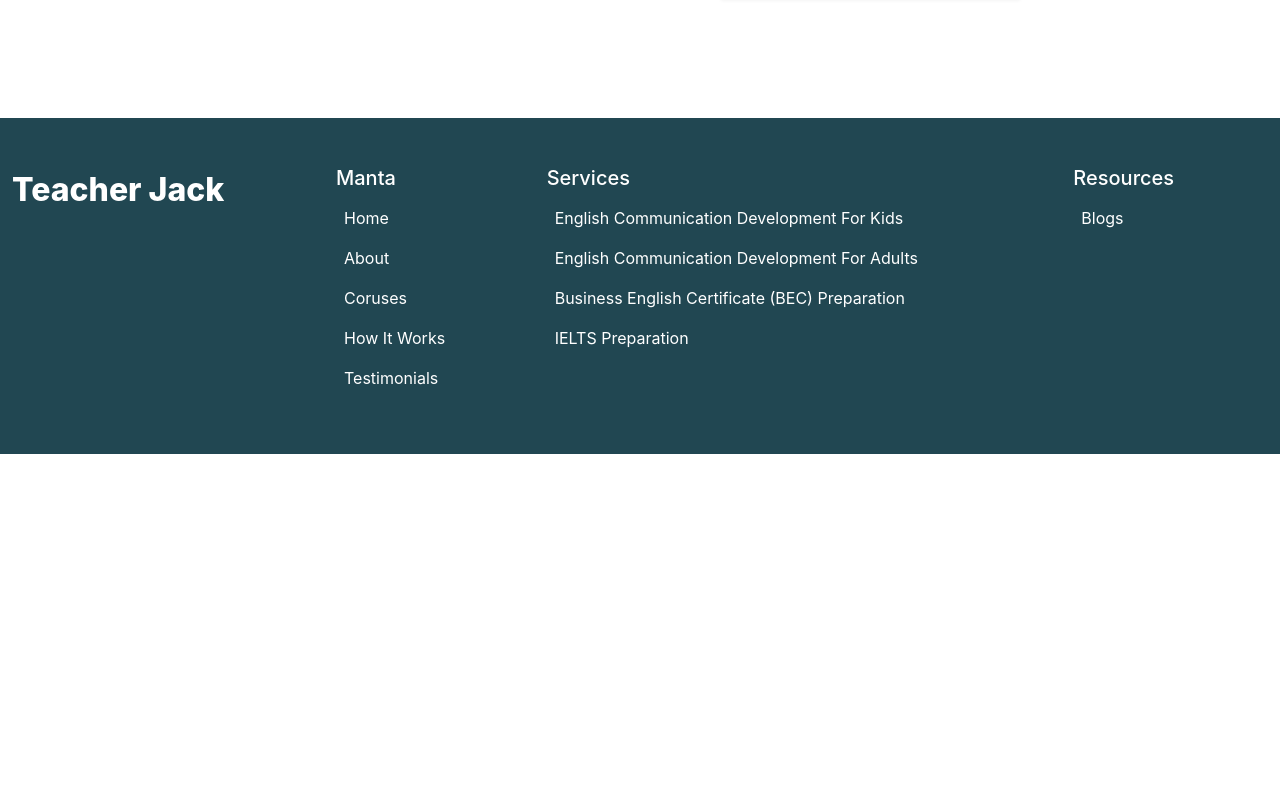
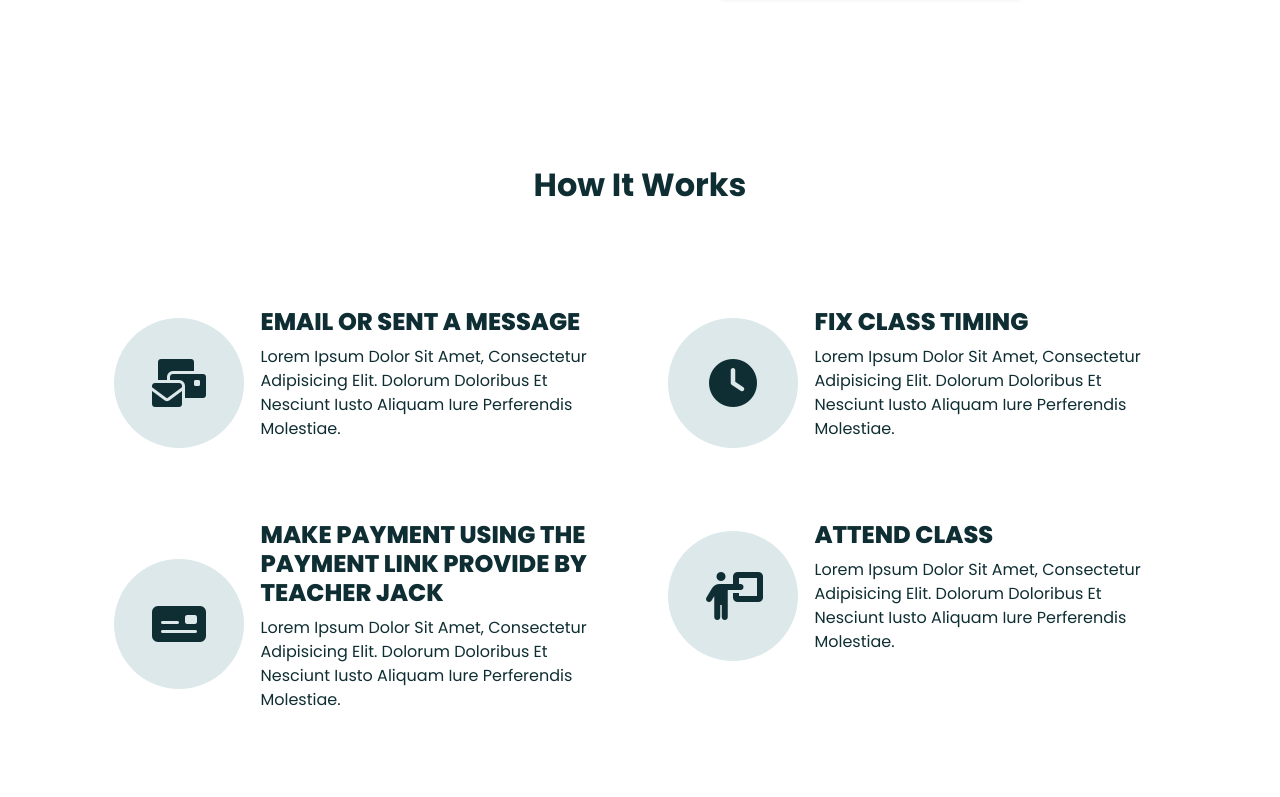
Before and after one commit to Foyezs-Work/teacher-jack-online, a React (Create React App) app: page / in a window 1280 px wide. Shown: the part 1363-2160 px from the top of the page. Before the commit the page ends 1817 px from the top, so only its background shows below. Built offline with nearby package versions, Linux system fonts and the light colour scheme.

Commit message:
add course process

```diff
--- a/src/assets/css/style.css
+++ b/src/assets/css/style.css
@@ -19,7 +19,7 @@ body {
   font-size: 16px;
   scroll-behavior: smooth;
   position: relative;
-  font-family: Red Hat Text,Source Sans Pro,-apple-system,BlinkMacSystemFont,Segoe UI,Roboto,Helvetica Neue,Arial,Noto Sans,sans-serif,Apple Color Emoji,Segoe UI Emoji,Segoe UI Symbol,Noto Color Emoji;
+  /* font-family: Red Hat Text,Source Sans Pro,-apple-system,BlinkMacSystemFont,Segoe UI,Roboto,Helvetica Neue,Arial,Noto Sans,sans-serif,Apple Color Emoji,Segoe UI Emoji,Segoe UI Symbol,Noto Color Emoji; */
 }
 
 a {
@@ -61,7 +61,7 @@ ul li {
   font-size: 1.2rem;
 }
 
-.title{
+.title {
   font-size: 2rem;
   text-transform: capitalize;
   text-align: center;
@@ -134,7 +134,12 @@ ul li {
 }
 .content_inner_border {
   border: 5px solid;
-  border-image: linear-gradient(45deg, rgba(33, 71, 82, 1), rgba(255, 107, 97, 1)) 1;
+  border-image: linear-gradient(
+      45deg,
+      rgba(33, 71, 82, 1),
+      rgba(255, 107, 97, 1)
+    )
+    1;
   height: 275px;
   width: 100%;
   border-radius: 5px;
@@ -143,6 +148,39 @@ ul li {
   left: -15px;
 }
 /*============================== Home Section Close =============================*/
+.content_inner_box {
+  margin-top: 2rem;
+  transition: 0.5s ease all;
+  padding: 1rem;
+  border-radius: 5px;
+  cursor: pointer;
+}
+.content_inner_box:hover {
+  box-shadow: 0 0.5rem 1rem rgba(0, 0, 0, 0.15) !important;
+}
+.course_card_left {
+  background-color: var(--color-wave-crest);
+  height: 130px;
+  width: 130px;
+  border-radius: 50%;
+  display: flex;
+  justify-content: center;
+  align-items: center;
+}
+.course_card_left i {
+  font-size: 3rem;
+}
+.course_card_right {
+  margin-left: 1rem;
+}
+.course_card_right .course_card_title {
+  text-transform: uppercase;
+  font-size: 1.5rem;
+  font-weight: 800;
+}
+/*=============================== Course Processing Section Start ========================*/
+
+/*=============================== Course Processing Section Close ========================*/
 
 /*=========================== Footer Section Start ==========================*/
 #footer_section {
--- /dev/null
+++ b/src/components/home/CourseProcessing.jsx
@@ -0,0 +1,91 @@
+import React from 'react';
+
+const CourseProcessing = () => {
+    return (
+        <section className='section_padding'>
+            <h2 className='title'>How It Works</h2>
+            <div className="container">
+                <div className="section_padding">
+                    <div className="row">
+
+                        <div className="col-md-6">
+                            <div className="content_inner_box">
+                                <div className="row align-items-center">
+                                    <div className="col-3">
+                                        <div className="course_card_left">
+                                            <i class="fa-solid fa-envelopes-bulk"></i>
+                                        </div>
+                                    </div>
+                                    <div className="col-9">
+                                        <div className='course_card_right'>
+                                            <h3 className='course_card_title'>Email or Sent a message</h3>
+                                            <p>Lorem ipsum dolor sit amet, consectetur adipisicing elit. Dolorum doloribus et nesciunt iusto aliquam iure perferendis molestiae.</p>
+                                        </div>
+                                    </div>
+                                </div>
+                            </div>
+                        </div>
+
+                        <div className="col-md-6">
+                            <div className="content_inner_box">
+                                <div className="row align-items-center">
+                                    <div className="col-3">
+                                        <div className="course_card_left">
+                                            <i class="fa-solid fa-clock"></i>
+                                        </div>
+                                    </div>
+                                    <div className="col-9">
+                                        <div className='course_card_right'>
+                                            <h3 className='course_card_title'>Fix class timing</h3>
+                                            <p>Lorem ipsum dolor sit amet, consectetur adipisicing elit. Dolorum doloribus et nesciunt iusto aliquam iure perferendis molestiae.</p>
+                                        </div>
+                                    </div>
+                                </div>
+                            </div>
+                        </div>
+
+                        <div className="col-md-6">
+                            <div className="content_inner_box">
+                                <div className="row align-items-center">
+                                    <div className="col-3">
+                                        <div className="course_card_left">
+                                            <i class="fa-solid fa-money-check"></i>
+                                        </div>
+                                    </div>
+                                    <div className="col-9">
+                                        <div className='course_card_right'>
+                                            <h3 className='course_card_title'>Make payment using the payment link provide by teacher jack</h3>
+                                            <p>Lorem ipsum dolor sit amet, consectetur adipisicing elit. Dolorum doloribus et nesciunt iusto aliquam iure perferendis molestiae.</p>
+                                        </div>
+                                    </div>
+                                </div>
+                            </div>
+                        </div>
+
+                        <div className="col-md-6">
+                            <div className="content_inner_box">
+                                <div className="row align-items-center">
+                                    <div className="col-3">
+                                        <div className="course_card_left">
+                                            <i class="fa-solid fa-person-chalkboard"></i>
+                                        </div>
+                                    </div>
+                                    <div className="col-9">
+                                        <div className='course_card_right'>
+                                            <h3 className='course_card_title'>attend class</h3>
+                                            <p>Lorem ipsum dolor sit amet, consectetur adipisicing elit. Dolorum doloribus et nesciunt iusto aliquam iure perferendis molestiae.</p>
+                                        </div>
+                                    </div>
+                                </div>
+                            </div>
+                        </div>
+
+
+                    </div>
+                </div>
+            </div>
+        </section>
+    );
+};
+
+export default CourseProcessing;
--- a/src/pages/MainPage.jsx
+++ b/src/pages/MainPage.jsx
@@ -1,5 +1,6 @@
 import React from 'react';
 import AboutTeacherJack from '../components/home/AboutTeacherJack';
+import CourseProcessing from '../components/home/CourseProcessing';
 import HomeBanner from '../components/home/HomeBanner';
 import MainLayout from '../layouts/MainLayout';
 
@@ -8,6 +9,7 @@ const MainPage = () => {
         <MainLayout>
             <HomeBanner />
             <AboutTeacherJack />
+            <CourseProcessing />
         </MainLayout>
     );
 };
```
